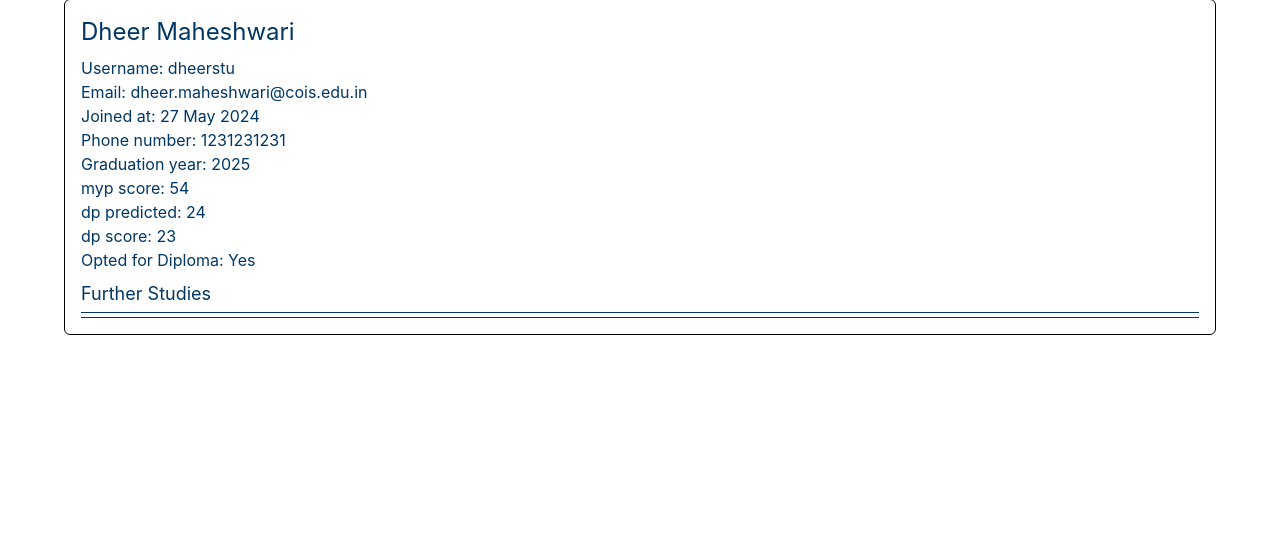
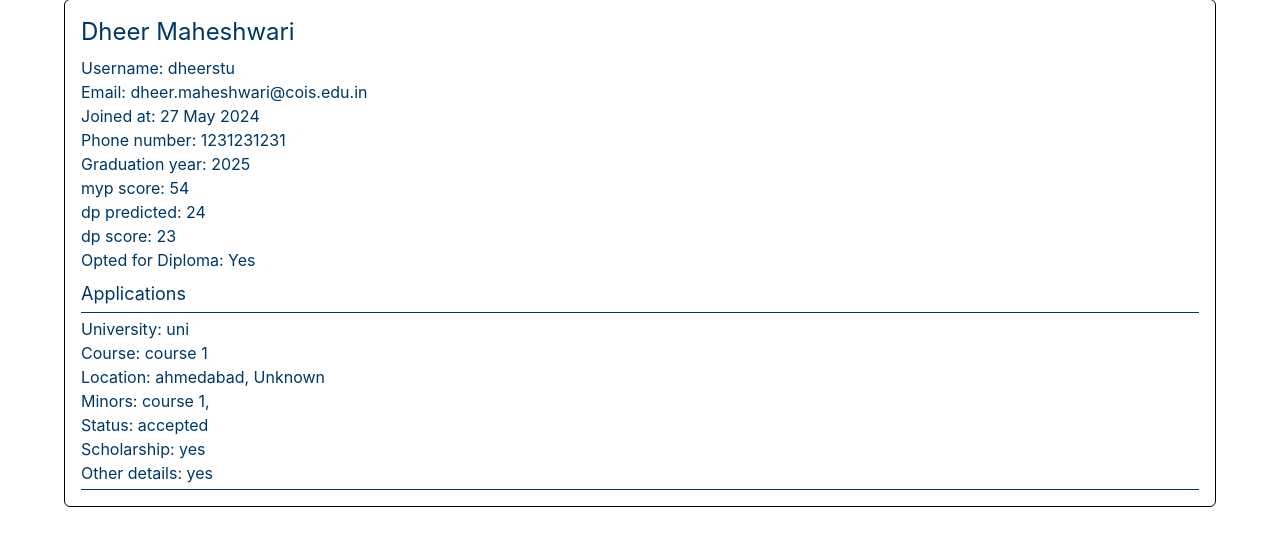
Before and after one commit to pritansh-sahsani/COIS-UNIS, a Flask app: a page that uses main/templates/student_profile.html in a window 1280 px wide. Shown: the part 122-668 px from the top of the page. Run offline with Flask 2, Linux system fonts and the light colour scheme; a user stored in the database is signed in; data comes from the database, SQL or seed files in the repository; tables that the repository leaves empty hold one stand-in row (values such as "Sample post"); style sheets or scripts are compiled from the project's sources; some libraries are stand-ins or nearby versions.

Commit message:
edited application editing and deleting

```diff
--- a/main/routes.py
+++ b/main/routes.py
@@ -763,7 +763,7 @@
             other_details = form.other_details.data,
             is_early = form.is_early.data).first()
 
-            Student_details.query.filter_by(user_id = current_user.id).update(dict(selected_uni_id=application.id))
+            Student_details.query.filter_by(user_id = current_user.id).update(dict(selected_app_id=application.id, selected_uni_id=form.uni.data))
             db.session.commit()
 
         return redirect(url_for('profile', username=current_user.username))
@@ -790,8 +790,7 @@
     unis = [(uni.id, uni.name) for uni in Uni.query.with_entities(Uni.id, Uni.name).all()]
     locations = [(location.id, location.exact_location) for location in Location.query.with_entities(Location.id, Location.exact_location).all()]
 
-    form = ApplicationForm(formdata=request.form, courses=courses, minors=minors, unis=unis, locations=locations,
-                           obj=application)
+    form = ApplicationForm(obj=application, formdata=request.form, courses=courses, minors=minors, unis=unis, locations=locations)
 
     if form.validate_on_submit():
         application.uni_id = int(form.uni.data)
@@ -808,15 +807,39 @@
             if course:
                 application.minors.append(course)
 
+        if form.selected_uni.data:
+            Student_details.query.filter_by(user_id=current_user.id).update(dict(selected_app_id=application.id, selected_uni_id=form.uni.data))
+
+        if (Student_details.query.filter_by(user_id=current_user.id).first().selected_app_id == old_app.id ) and (not form.selected_uni.data):
+            Student_details.query.filter_by(user_id=current_user.id).update(dict(selected_app_id=None, selected_uni_id=None))
+
         db.session.commit()
-
-        if form.selected_uni.data:
-            Student_details.query.filter_by(user_id=current_user.id).update(dict(selected_uni_id=application.id))
-            db.session.commit()
 
         return redirect(url_for('profile', username=current_user.username))
 
     return render_template('edit_application.html', form=form, old_app=old_app, application=application)
+
+@app.route('/delete_application/<int:application_id>', methods=['GET', 'POST'])
+@login_required
+def delete_application(application_id):
+    app = Application.query.filter_by(id = application_id).first_or_404()
+
+    if allow_access("only_students") is not None: return allow_access("only_students")
+
+    application = Application.query.get_or_404(application_id)
+    student_details = Student_details.query.filter_by(user_id=current_user.id).first_or_404()
+
+    # Ensure the application belongs to the current user
+    if application.student_id != student_details.id:
+        abort(403)
+
+    if student_details.selected_app_id == app.id :
+        Student_details.query.filter_by(user_id=current_user.id).update(dict(selected_app_id=None, selected_uni_id=None))
+
+    db.session.delete(app)
+    db.session.commit()
+
+    return redirect(url_for('profile', username=current_user.username))
 
 
 @app.route('/profile/<string:username>', methods=['GET', 'POST'])
--- a/main/templates/student_profile.html
+++ b/main/templates/student_profile.html
@@ -39,7 +39,7 @@
             {% endif %}
 
 
-            {% if student_details.selected_uni_id %}
+            {% if student_details.selected_app_id %}
                 <p class="text-lg mt-2">Further Studies</p>
                 <hr class="my-1 p-0 border-gradient" />
                 {% for app in applications %}
@@ -62,8 +62,17 @@
                         {% if app.is_early %}
                         <p><b>Early application</b></p>
                         {% endif %}
+                        {% if student.username == current_user.username %}
+                            <a class="" href="{{ url_for('edit_application', application_id = app.id) }}">
+                                <button class="mt-2 btn btn-dark w-100% md:w-fit mx-auto"><img class="w-7 h-7 mx-auto" src="../static/assets/edit-icon-white.svg"></button>
+                            </a>
+
+                            <a class="" href="{{ url_for('delete_application', application_id = app.id) }}">
+                                <button class="mt-2 btn btn-danger w-100% md:w-fit mx-auto"><img class="w-7 h-7 mx-auto" src="../static/assets/delete-button-white.png"></button>
+                            </a>
+                        {% endif %}
+                        <hr class="my-1 mx-auto p-0 border-gradient" />
                     {% endif %}
-                    <hr class="my-1 mx-auto p-0 border-gradient" />
                 {% endfor %}
 
                 {% if len(applications)-1 > 0 %}
@@ -88,6 +97,15 @@
                             {% endif %}
                             {% if app.is_early %}
                             <p><b>Early application</b></p>
+                            {% endif %}
+                            {% if student.username == current_user.username %}
+                                <a class="" href="{{ url_for('edit_application', application_id = app.id) }}">
+                                    <button class="mt-2 btn btn-dark w-100% md:w-fit mx-auto"><img class="w-7 h-7 mx-auto" src="../static/assets/edit-icon-white.svg"></button>
+                                </a>
+
+                                <a class="" href="{{ url_for('delete_application', application_id = app.id) }}">
+                                    <button class="mt-2 btn btn-danger w-100% md:w-fit mx-auto"><img class="w-7 h-7 mx-auto" src="../static/assets/delete-button-white.png"></button>
+                                </a>
                             {% endif %}
                         {% endif %}
                         <hr class="my-1 mx-auto p-0 border-gradient" />
@@ -117,6 +135,15 @@
                             {% if app.is_early %}
                                 <p><b>Early application</b></p>
                             {% endif %}
+                            {% if student.username == current_user.username %}
+                                <a class="" href="{{ url_for('edit_application', application_id = app.id) }}">
+                                    <button class="mt-2 btn btn-dark w-100% md:w-fit mx-auto"><img class="w-7 h-7 mx-auto" src="../static/assets/edit-icon-white.svg"></button>
+                                </a>
+
+                                <a class="" href="{{ url_for('delete_application', application_id = app.id) }}">
+                                    <button class="mt-2 btn btn-danger w-100% md:w-fit mx-auto"><img class="w-7 h-7 mx-auto" src="../static/assets/delete-button-white.png"></button>
+                                </a>
+                            {% endif %}
                         {% endif %}
                         <hr class="my-1 mx-auto p-0 border-gradient" />
                     {% endfor %}
@@ -124,8 +151,11 @@
             {% endif %}
 
             {% if student.username == current_user.username %}
+                <a class="" href="{{ url_for('add_application', student_id=student.id) }}">
+                    <button class="mt-2 btn btn-primary w-100% md:w-fit mx-auto">Add Application Details</button>
+                </a>
                 <a class="" href="{{ url_for('edit_student', student_id=student.id) }}">
-                    <button class="mt-2 btn btn-dark w-100% md:w-fit mx-auto">Edit Profile</button>
+                    <button class="mt-2 btn btn-primary w-100% md:w-fit mx-auto">Edit Profile</button>
                 </a>
             {% endif %}
         </div>
```
Also changed, not shown: main/templates/edit_application.html (+23 -11 lines).
